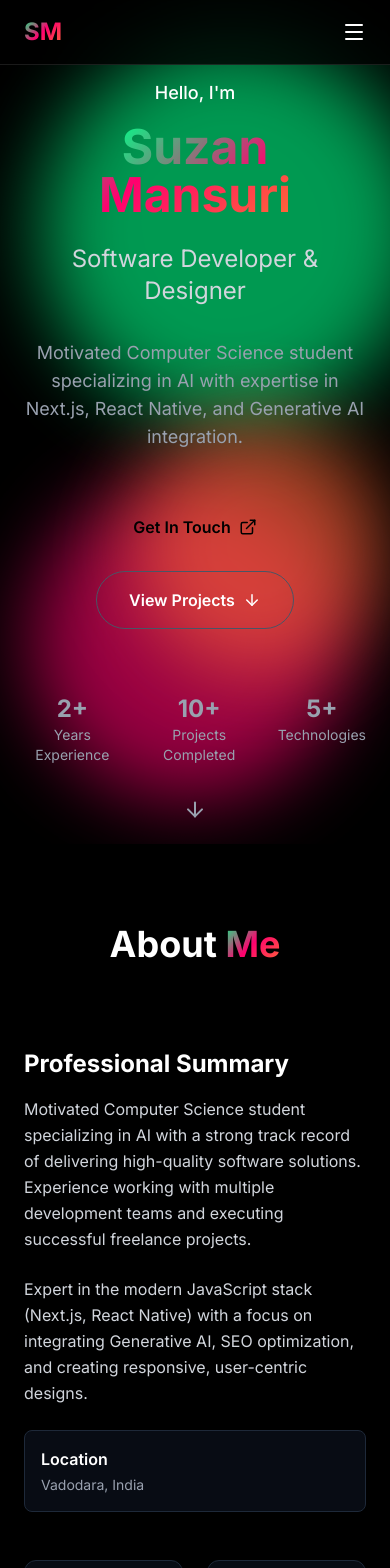
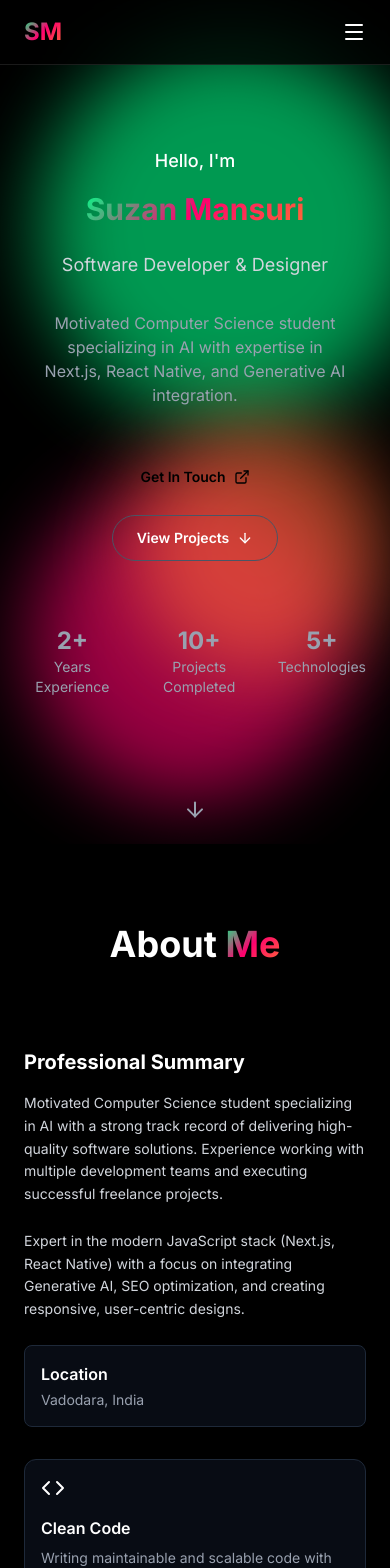
Before and after one commit to lilblackboot/portfolio, a Next.js app: page / in a window 390 px wide. Shown: the top 1568 px of the page. Built offline with nearby package versions, Linux system fonts and the light colour scheme.

Commit message:
responisive

```diff
--- a/src/components/About.tsx
+++ b/src/components/About.tsx
@@ -43,22 +43,23 @@ const About = () => {
           <div className="w-24 h-1 bg-gradient-to-r from-accent-green to-accent-pink mx-auto"></div>
         </motion.div>
 
-        <div className="grid md:grid-cols-2 gap-12 items-center">
+        <div className="grid md:grid-cols-2 gap-8 items-center">
           <motion.div
             initial={{ opacity: 0, x: -50 }}
             whileInView={{ opacity: 1, x: 0 }}
             transition={{ duration: 0.8 }}
             viewport={{ once: true }}
+            className="space-y-6"
           >
-            <h3 className="text-2xl font-bold mb-4 text-accent-green">
+            <h3 className="text-xl md:text-2xl font-bold mb-4 text-accent-green">
               Professional Summary
             </h3>
-            <p className="text-gray-300 mb-6 leading-relaxed">
+            <p className="text-gray-300 mb-6 leading-relaxed text-sm md:text-base">
               Motivated Computer Science student specializing in AI with a strong track record
               of delivering high-quality software solutions. Experience working with multiple
               development teams and executing successful freelance projects.
             </p>
-            <p className="text-gray-300 mb-6 leading-relaxed">
+            <p className="text-gray-300 mb-6 leading-relaxed text-sm md:text-base">
               Expert in the modern JavaScript stack (Next.js, React Native) with a focus on
               integrating Generative AI, SEO optimization, and creating responsive,
               user-centric designs.
@@ -77,7 +78,7 @@ const About = () => {
             whileInView={{ opacity: 1, x: 0 }}
             transition={{ duration: 0.8 }}
             viewport={{ once: true }}
-            className="grid grid-cols-2 gap-6"
+            className="grid grid-cols-1 sm:grid-cols-2 gap-4 md:gap-6"
           >
             {highlights.map((item, index) => (
               <motion.div
@@ -87,10 +88,10 @@ const About = () => {
                 transition={{ duration: 0.5, delay: index * 0.1 }}
                 viewport={{ once: true }}
                 whileHover={{ scale: 1.05 }}
-                className="bg-gray-900/50 p-6 rounded-xl border border-gray-800 hover:border-gray-700 transition-all duration-300"
+                className="bg-gray-900/50 p-4 md:p-6 rounded-xl border border-gray-800 hover:border-gray-700 transition-all duration-300"
               >
                 <div className="mb-4">{item.icon}</div>
-                <h4 className="text-lg font-semibold mb-2 text-white">{item.title}</h4>
+                <h4 className="text-base md:text-lg font-semibold mb-2 text-white">{item.title}</h4>
                 <p className="text-gray-400 text-sm">{item.description}</p>
               </motion.div>
             ))}
--- a/src/components/Hero.tsx
+++ b/src/components/Hero.tsx
@@ -64,7 +64,7 @@ const Hero = () => {
             initial={{ opacity: 0, y: 50 }}
             animate={{ opacity: 1, y: 0 }}
             transition={{ duration: 0.8, delay: 0.2 }}
-            className="text-5xl md:text-7xl font-bold mb-6"
+            className="text-3xl md:text-5xl lg:text-6xl font-bold mb-6"
           >
             <span className="gradient-text">Suzan Mansuri</span>
           </motion.h1>
@@ -73,7 +73,7 @@ const Hero = () => {
             initial={{ opacity: 0, y: 50 }}
             animate={{ opacity: 1, y: 0 }}
             transition={{ duration: 0.8, delay: 0.4 }}
-            className="text-2xl md:text-3xl text-gray-300 mb-8"
+            className="text-lg md:text-xl lg:text-2xl text-gray-300 mb-8"
           >
             Software Developer & <span className="text-accent-pink">Designer</span>
           </motion.div>
@@ -82,7 +82,7 @@ const Hero = () => {
             initial={{ opacity: 0, y: 50 }}
             animate={{ opacity: 1, y: 0 }}
             transition={{ duration: 0.8, delay: 0.6 }}
-            className="text-lg text-gray-400 max-w-2xl mx-auto mb-12"
+            className="text-base md:text-lg text-gray-400 max-w-2xl mx-auto mb-12 px-4"
           >
             Motivated Computer Science student specializing in AI with expertise in
             Next.js, React Native, and Generative AI integration.
@@ -92,26 +92,26 @@ const Hero = () => {
             initial={{ opacity: 0, y: 50 }}
             animate={{ opacity: 1, y: 0 }}
             transition={{ duration: 0.8, delay: 0.8 }}
-            className="flex flex-col sm:flex-row gap-4 justify-center items-center"
+            className="flex flex-col sm:flex-row gap-4 justify-center items-center px-4"
           >
             <motion.a
               href="#contact"
-              className="px-8 py-4 bg-gradient-to-r from-accent-green to-accent-pink rounded-full font-semibold text-black hover:shadow-lg hover:shadow-accent-green/25 transition-all duration-300 flex items-center gap-2"
+              className="px-6 py-3 sm:px-8 sm:py-4 bg-gradient-to-r from-accent-green to-accent-pink rounded-full font-semibold text-black hover:shadow-lg hover:shadow-accent-green/25 transition-all duration-300 flex items-center gap-2 text-sm sm:text-base"
               whileHover={{ scale: 1.05 }}
               whileTap={{ scale: 0.95 }}
             >
               Get In Touch
-              <ExternalLink size={18} />
+              <ExternalLink size={18} className="w-4 h-4 sm:w-5 sm:h-5" />
             </motion.a>
 
             <motion.a
               href="#projects"
-              className="px-8 py-4 border border-gray-600 rounded-full font-semibold text-white hover:border-accent-pink hover:text-accent-pink transition-all duration-300 flex items-center gap-2"
+              className="px-6 py-3 sm:px-8 sm:py-4 border border-gray-600 rounded-full font-semibold text-white hover:border-accent-pink hover:text-accent-pink transition-all duration-300 flex items-center gap-2 text-sm sm:text-base"
               whileHover={{ scale: 1.05 }}
               whileTap={{ scale: 0.95 }}
             >
               View Projects
-              <ArrowDown size={18} />
+              <ArrowDown size={18} className="w-4 h-4 sm:w-5 sm:h-5" />
             </motion.a>
           </motion.div>
 
```
